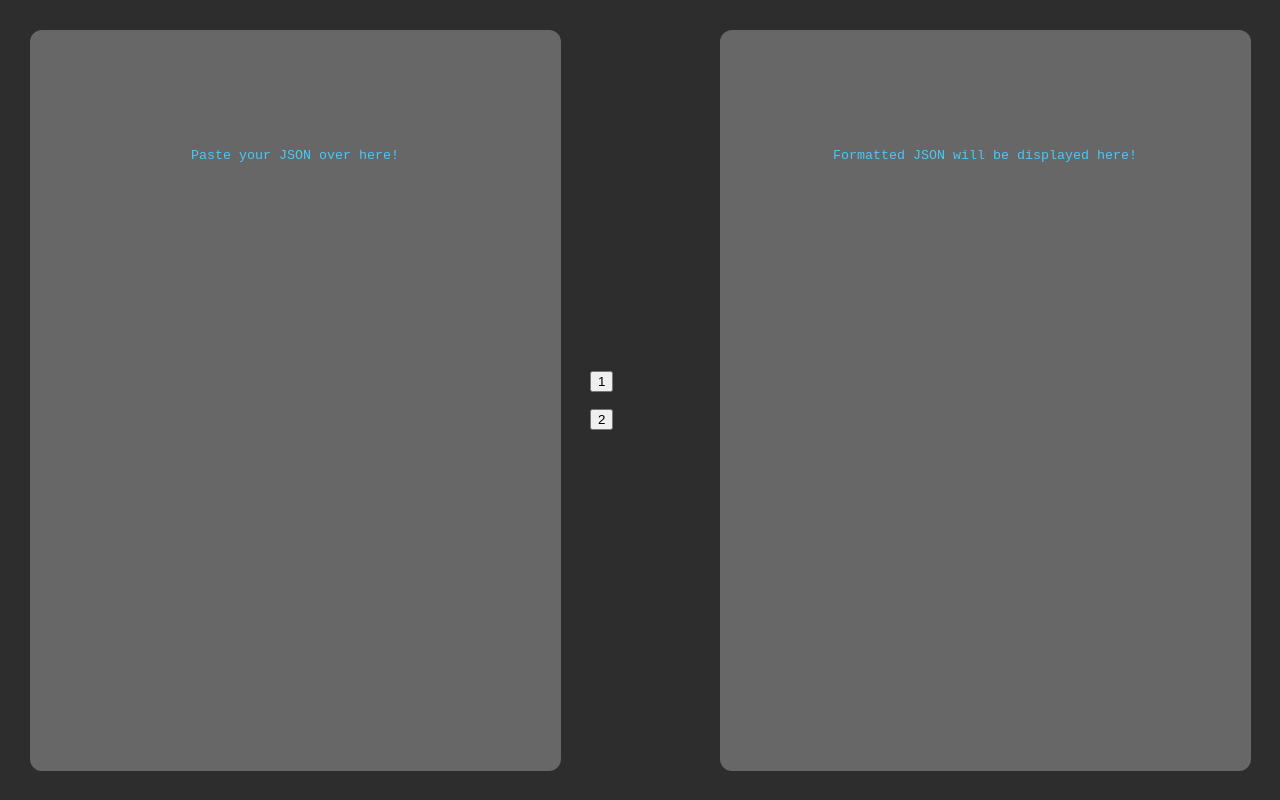
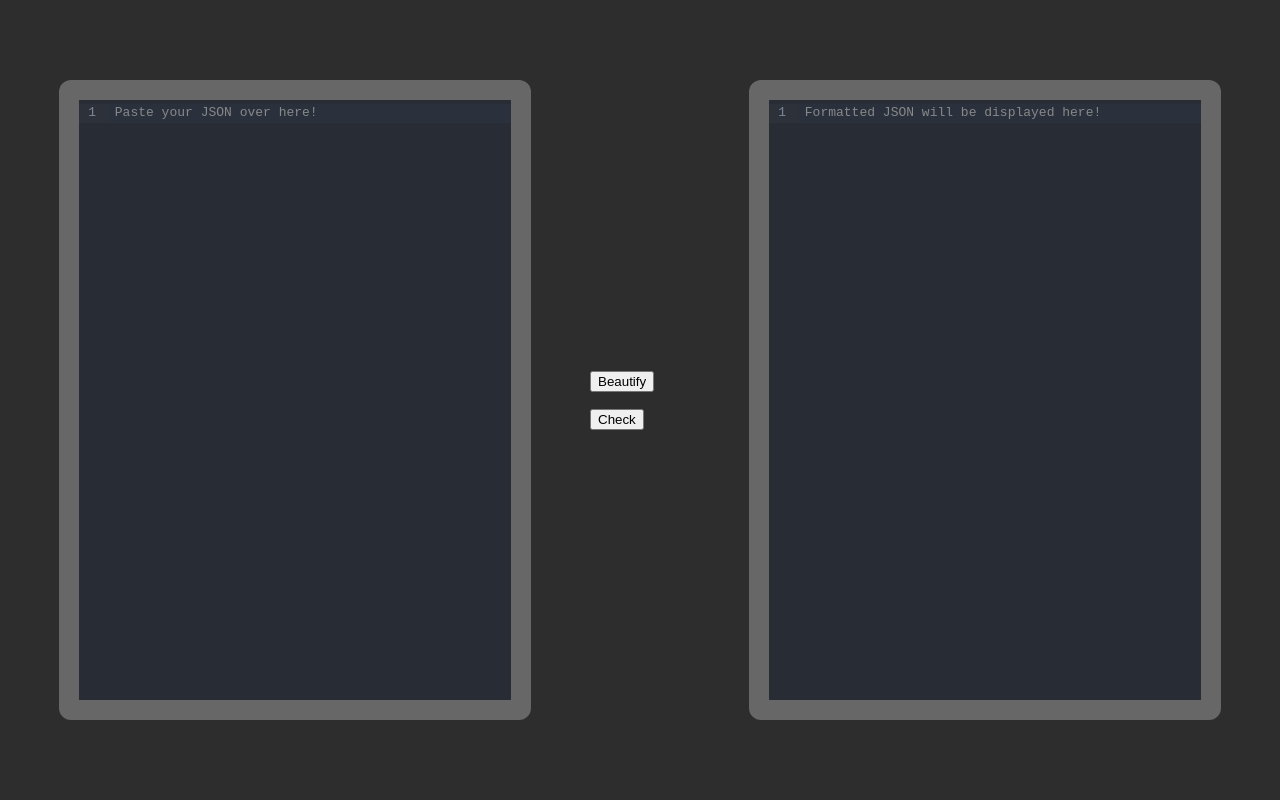
Before and after one commit to sh3ngsh3ng/json-pro, a React (Create React App) app: page / in a window 1280 px wide. Built offline with nearby package versions, Linux system fonts and the light colour scheme.

Commit message:
added codemirror as the code editor

```diff
--- a/package.json
+++ b/package.json
@@ -3,9 +3,11 @@
   "version": "0.1.0",
   "private": true,
   "dependencies": {
+    "@codemirror/lang-javascript": "^6.0.1",
     "@testing-library/jest-dom": "^5.16.4",
     "@testing-library/react": "^13.3.0",
     "@testing-library/user-event": "^13.5.0",
+    "@uiw/react-codemirror": "^4.11.0",
     "react": "^18.2.0",
     "react-dom": "^18.2.0",
     "react-scripts": "5.0.1",
--- a/src/components/TextArea.css
+++ b/src/components/TextArea.css
@@ -1,13 +1,15 @@
 .text-area {
-    height: 100%;
-    width: 100%;
+    height: 80%;
+    width: 80%;
+    margin-left:10%;
     padding: 5%;
     box-sizing: border-box;
+    overflow: hidden;
 }
 
 .text-box {
-    height: 100%;
-    width: 100%;
+    /* height: 100%;
+    width: 100%; */
     color:#c0c0c0;
     background-color: #676767;
     border: none;
--- a/src/components/TextArea.js
+++ b/src/components/TextArea.js
@@ -1,20 +1,38 @@
 import React from 'react'
 import './TextArea.css'
+import CodeMirror from '@uiw/react-codemirror';
+import { javascript } from '@codemirror/lang-javascript';
 
 export default function TextArea(props) {
     return (
         <React.Fragment>
-            <div class="text-area">
+            {/* <div class="text-area">
                 <textarea name={props.name}
                 readonly={props.read}
                 class='text-box'
                 placeholder={props.placeholder}
                 onChange={props.updateState}
                 value={props.value}
+                spellCheck="false"
                 >
                     {props.textDisplay}
                 </textarea>
-            </div>
+            </div> */}
+
+            <CodeMirror
+                class="text-area text-box"
+                name={props.name}
+                value={props.value}
+                theme="dark"
+                minHeight="100%"
+                editable={props.editable}
+                // maxHeight="100%"
+                minWidth="100%"
+                // maxWidth="100%"
+                onChange={props.updateState}
+                placeholder={props.placeholder}
+                extensions={[javascript({ jsx: true })]}
+            />
 
         </React.Fragment>
     )
--- a/src/components/TextAreaContainer.js
+++ b/src/components/TextAreaContainer.js
@@ -9,17 +9,30 @@ export class TextAreaContainer extends React.Component {
         userInputFormatted: ""
     }
 
-    updateState = (evt) => {
+    // updateState = (evt) => {
+    //     this.setState({
+    //         [evt.target.name]: evt.target.value
+    //     })
+    //     console.log(this.state.userInput)
+    // }
+
+    updateState2 = (val, viewUpdate) => {
         this.setState({
-            [evt.target.name]: evt.target.value
+            userInput: val
         })
     }
 
     formatJSON = () => {
-        this.setState({
-            userInputFormatted: JSON.stringify(JSON.parse(this.state.userInput), null, 4)
-        })
-        console.log(this.state.userInputFormatted)
+        try {
+            let formattedJSON = JSON.stringify(JSON.parse(this.state.userInput), null, 4)
+            this.setState({
+                userInputFormatted: formattedJSON
+            })
+        } catch (e) {
+            console.log(e.toString())
+            // console.log(typeof(e))
+            // console.log(e)
+        }
     }
 
     render() {
@@ -29,18 +42,18 @@ export class TextAreaContainer extends React.Component {
                     <TextArea
                     name="userInput"
                     textDisplay={this.state.userInput}
-                    updateState={this.updateState}
+                    updateState={this.updateState2}
                     placeholder="Paste your JSON over here!"/>
                     <div>
-                        <button onClick={this.formatJSON}>1</button>
+                        <button onClick={this.formatJSON}>Beautify</button>
                         <p></p>
-                        <button>2</button>
+                        <button onClick={this.formatJSON}>Check</button>
                     </div>
                     <TextArea
                     name="userOutput"
                     value={this.state.userInputFormatted}
                     placeholder="Formatted JSON will be displayed here!"
-                    read='true' />
+                    editable={false} />
                 </div>
             </React.Fragment>
 
```
Also changed, not shown: 1 other file (tests, documents, lock files or other folders).
